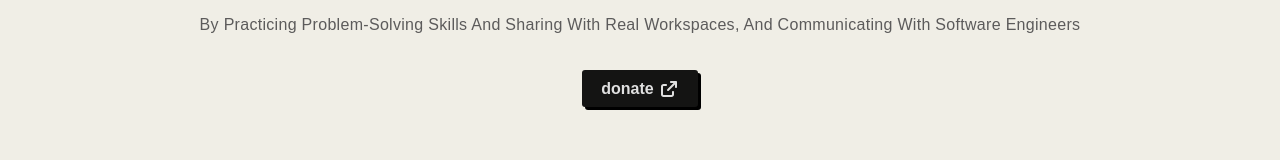
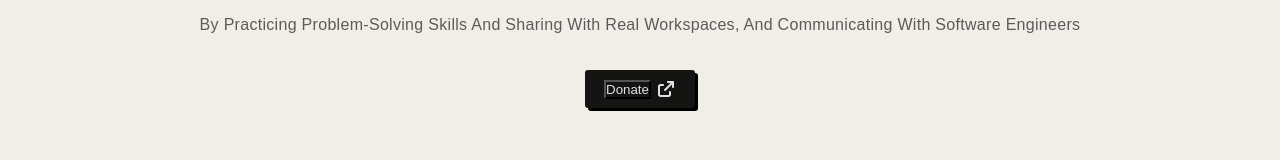
Before and after one commit to mohamed-ctrl878/axecode-demo, a React (Vite) app: page / in a window 1280 px wide. Shown: the part 575-735 px from the top of the page. Built offline with nearby package versions, Linux system fonts and the light colour scheme; a web font is replaced by a local one.

Commit message:
add donation link for who wanna to support me

```diff
--- a/src/veiw/components/Donate.jsx
+++ b/src/veiw/components/Donate.jsx
@@ -1,9 +1,15 @@
 import { faArrowUpRightFromSquare } from "@fortawesome/free-solid-svg-icons";
 import { FontAwesomeIcon } from "@fortawesome/react-fontawesome";
 import React from "react";
+import { Link } from "react-router-dom";
 
 const Donate = () => {
-  return <button className="btn btn-black">donate <FontAwesomeIcon icon={faArrowUpRightFromSquare} /></button>;
+  return (
+    <a className="btn btn-black" href="https://buymeacoffee.com/mohamedctrl">
+      <button className=" btn-black">Donate</button>
+      <FontAwesomeIcon icon={faArrowUpRightFromSquare} />
+    </a>
+  );
 };
 
 export default Donate;
```
